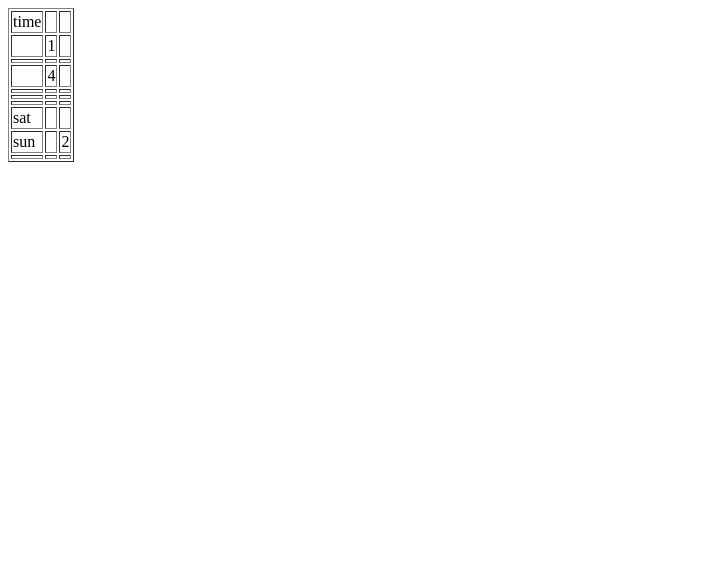
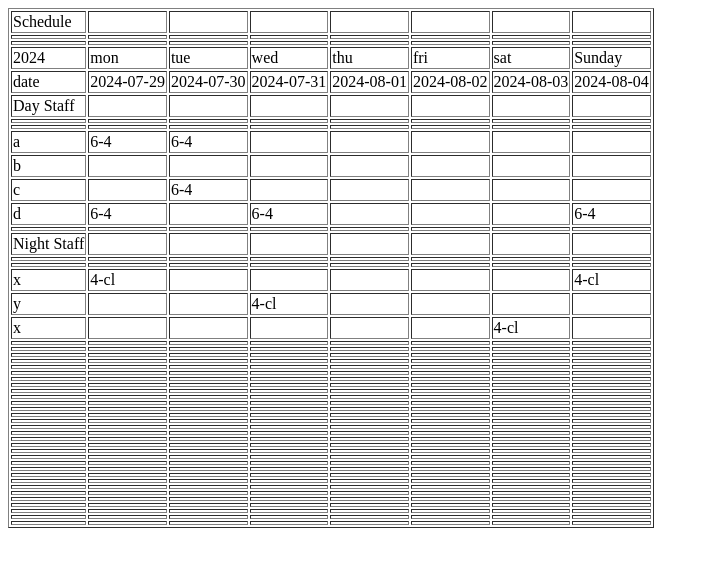
Before and after one commit to abhey-sujith/time-table-testing, a plain HTML site: page index.html in a window 1280 px wide. Shown: the whole page, without its empty margins (0-709 px from the left). Drawn offline with Linux system fonts and the light colour scheme.

Commit message:
Automated commit from Excel

```diff
--- a/index.html
+++ b/index.html
@@ -1,25 +1,10 @@
 <html><body><table border="1">
 <tr>
-<td>time</td>
-<td></td>
-<td></td>
-</tr>
-<tr>
-<td></td>
-<td>1</td>
-<td></td>
-</tr>
-<tr>
+<td>Schedule</td>
 <td></td>
 <td></td>
 <td></td>
-</tr>
-<tr>
 <td></td>
-<td>4</td>
-<td></td>
-</tr>
-<tr>
 <td></td>
 <td></td>
 <td></td>
@@ -28,25 +13,490 @@
 <td></td>
 <td></td>
 <td></td>
+<td></td>
+<td></td>
+<td></td>
+<td></td>
+<td></td>
 </tr>
 <tr>
 <td></td>
 <td></td>
 <td></td>
-</tr>
-<tr>
-<td>sat</td>
+<td></td>
+<td></td>
+<td></td>
 <td></td>
 <td></td>
 </tr>
 <tr>
-<td>sun</td>
+<td>2024</td>
+<td>mon</td>
+<td>tue</td>
+<td>wed</td>
+<td>thu</td>
+<td>fri</td>
+<td>sat</td>
+<td>Sunday</td>
+</tr>
+<tr>
+<td>date</td>
+<td>2024-07-29</td>
+<td>2024-07-30</td>
+<td>2024-07-31</td>
+<td>2024-08-01</td>
+<td>2024-08-02</td>
+<td>2024-08-03</td>
+<td>2024-08-04</td>
+</tr>
+<tr>
+<td>Day Staff</td>
 <td></td>
-<td>2</td>
+<td></td>
+<td></td>
+<td></td>
+<td></td>
+<td></td>
+<td></td>
 </tr>
 <tr>
 <td></td>
 <td></td>
 <td></td>
+<td></td>
+<td></td>
+<td></td>
+<td></td>
+<td></td>
+</tr>
+<tr>
+<td></td>
+<td></td>
+<td></td>
+<td></td>
+<td></td>
+<td></td>
+<td></td>
+<td></td>
+</tr>
+<tr>
+<td>a</td>
+<td>6-4</td>
+<td>6-4</td>
+<td></td>
+<td></td>
+<td></td>
+<td></td>
+<td></td>
+</tr>
+<tr>
+<td>b</td>
+<td></td>
+<td></td>
+<td></td>
+<td></td>
+<td></td>
+<td></td>
+<td></td>
+</tr>
+<tr>
+<td>c</td>
+<td></td>
+<td>6-4</td>
+<td></td>
+<td></td>
+<td></td>
+<td></td>
+<td></td>
+</tr>
+<tr>
+<td>d</td>
+<td>6-4</td>
+<td></td>
+<td>6-4</td>
+<td></td>
+<td></td>
+<td></td>
+<td>6-4</td>
+</tr>
+<tr>
+<td></td>
+<td></td>
+<td></td>
+<td></td>
+<td></td>
+<td></td>
+<td></td>
+<td></td>
+</tr>
+<tr>
+<td>Night Staff</td>
+<td></td>
+<td></td>
+<td></td>
+<td></td>
+<td></td>
+<td></td>
+<td></td>
+</tr>
+<tr>
+<td></td>
+<td></td>
+<td></td>
+<td></td>
+<td></td>
+<td></td>
+<td></td>
+<td></td>
+</tr>
+<tr>
+<td></td>
+<td></td>
+<td></td>
+<td></td>
+<td></td>
+<td></td>
+<td></td>
+<td></td>
+</tr>
+<tr>
+<td>x</td>
+<td>4-cl</td>
+<td></td>
+<td></td>
+<td></td>
+<td></td>
+<td></td>
+<td>4-cl</td>
+</tr>
+<tr>
+<td>y</td>
+<td></td>
+<td></td>
+<td>4-cl</td>
+<td></td>
+<td></td>
+<td></td>
+<td></td>
+</tr>
+<tr>
+<td>x</td>
+<td></td>
+<td></td>
+<td></td>
+<td></td>
+<td></td>
+<td>4-cl</td>
+<td></td>
+</tr>
+<tr>
+<td></td>
+<td></td>
+<td></td>
+<td></td>
+<td></td>
+<td></td>
+<td></td>
+<td></td>
+</tr>
+<tr>
+<td></td>
+<td></td>
+<td></td>
+<td></td>
+<td></td>
+<td></td>
+<td></td>
+<td></td>
+</tr>
+<tr>
+<td></td>
+<td></td>
+<td></td>
+<td></td>
+<td></td>
+<td></td>
+<td></td>
+<td></td>
+</tr>
+<tr>
+<td></td>
+<td></td>
+<td></td>
+<td></td>
+<td></td>
+<td></td>
+<td></td>
+<td></td>
+</tr>
+<tr>
+<td></td>
+<td></td>
+<td></td>
+<td></td>
+<td></td>
+<td></td>
+<td></td>
+<td></td>
+</tr>
+<tr>
+<td></td>
+<td></td>
+<td></td>
+<td></td>
+<td></td>
+<td></td>
+<td></td>
+<td></td>
+</tr>
+<tr>
+<td></td>
+<td></td>
+<td></td>
+<td></td>
+<td></td>
+<td></td>
+<td></td>
+<td></td>
+</tr>
+<tr>
+<td></td>
+<td></td>
+<td></td>
+<td></td>
+<td></td>
+<td></td>
+<td></td>
+<td></td>
+</tr>
+<tr>
+<td></td>
+<td></td>
+<td></td>
+<td></td>
+<td></td>
+<td></td>
+<td></td>
+<td></td>
+</tr>
+<tr>
+<td></td>
+<td></td>
+<td></td>
+<td></td>
+<td></td>
+<td></td>
+<td></td>
+<td></td>
+</tr>
+<tr>
+<td></td>
+<td></td>
+<td></td>
+<td></td>
+<td></td>
+<td></td>
+<td></td>
+<td></td>
+</tr>
+<tr>
+<td></td>
+<td></td>
+<td></td>
+<td></td>
+<td></td>
+<td></td>
+<td></td>
+<td></td>
+</tr>
+<tr>
+<td></td>
+<td></td>
+<td></td>
+<td></td>
+<td></td>
+<td></td>
+<td></td>
+<td></td>
+</tr>
+<tr>
+<td></td>
+<td></td>
+<td></td>
+<td></td>
+<td></td>
+<td></td>
+<td></td>
+<td></td>
+</tr>
+<tr>
+<td></td>
+<td></td>
+<td></td>
+<td></td>
+<td></td>
+<td></td>
+<td></td>
+<td></td>
+</tr>
+<tr>
+<td></td>
+<td></td>
+<td></td>
+<td></td>
+<td></td>
+<td></td>
+<td></td>
+<td></td>
+</tr>
+<tr>
+<td></td>
+<td></td>
+<td></td>
+<td></td>
+<td></td>
+<td></td>
+<td></td>
+<td></td>
+</tr>
+<tr>
+<td></td>
+<td></td>
+<td></td>
+<td></td>
+<td></td>
+<td></td>
+<td></td>
+<td></td>
+</tr>
+<tr>
+<td></td>
+<td></td>
+<td></td>
+<td></td>
+<td></td>
+<td></td>
+<td></td>
+<td></td>
+</tr>
+<tr>
+<td></td>
+<td></td>
+<td></td>
+<td></td>
+<td></td>
+<td></td>
+<td></td>
+<td></td>
+</tr>
+<tr>
+<td></td>
+<td></td>
+<td></td>
+<td></td>
+<td></td>
+<td></td>
+<td></td>
+<td></td>
+</tr>
+<tr>
+<td></td>
+<td></td>
+<td></td>
+<td></td>
+<td></td>
+<td></td>
+<td></td>
+<td></td>
+</tr>
+<tr>
+<td></td>
+<td></td>
+<td></td>
+<td></td>
+<td></td>
+<td></td>
+<td></td>
+<td></td>
+</tr>
+<tr>
+<td></td>
+<td></td>
+<td></td>
+<td></td>
+<td></td>
+<td></td>
+<td></td>
+<td></td>
+</tr>
+<tr>
+<td></td>
+<td></td>
+<td></td>
+<td></td>
+<td></td>
+<td></td>
+<td></td>
+<td></td>
+</tr>
+<tr>
+<td></td>
+<td></td>
+<td></td>
+<td></td>
+<td></td>
+<td></td>
+<td></td>
+<td></td>
+</tr>
+<tr>
+<td></td>
+<td></td>
+<td></td>
+<td></td>
+<td></td>
+<td></td>
+<td></td>
+<td></td>
+</tr>
+<tr>
+<td></td>
+<td></td>
+<td></td>
+<td></td>
+<td></td>
+<td></td>
+<td></td>
+<td></td>
+</tr>
+<tr>
+<td></td>
+<td></td>
+<td></td>
+<td></td>
+<td></td>
+<td></td>
+<td></td>
+<td></td>
+</tr>
+<tr>
+<td></td>
+<td></td>
+<td></td>
+<td></td>
+<td></td>
+<td></td>
+<td></td>
+<td></td>
+</tr>
+<tr>
+<td></td>
+<td></td>
+<td></td>
+<td></td>
+<td></td>
+<td></td>
+<td></td>
+<td></td>
 </tr>
 </table></body></html>
```
